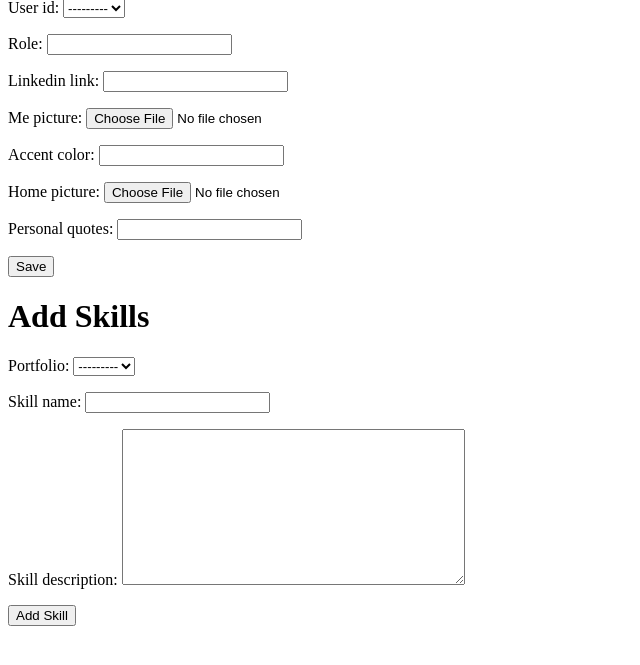
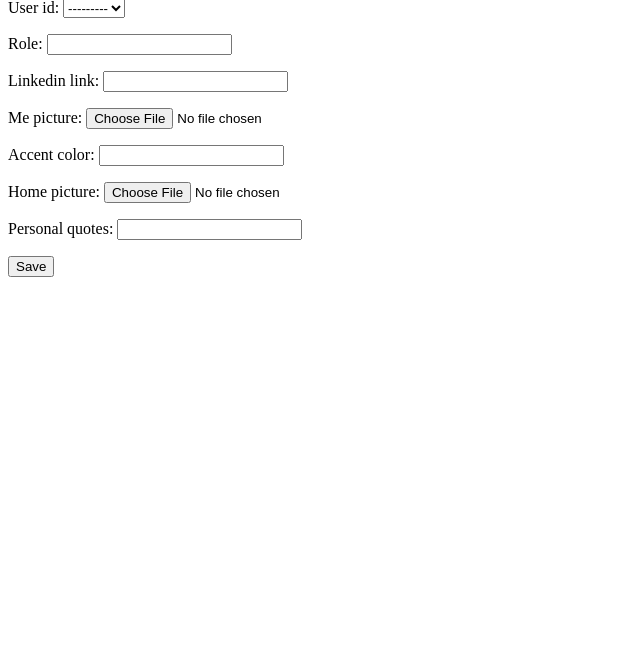
Before and after one commit to alinelmuller/dev-portfolio, a Django app: page /cms/ in a window 1280 px wide. Shown: the part 81-746 px from the top of the page, without its empty margins (0-640 px from the left). Run offline with Django 5.2, Linux system fonts and the light colour scheme; data that the repository does not hold is empty.

Commit message:
create portfolio saving some data but still need skills

```diff
--- a/main_app/templates/cms/index.html
+++ b/main_app/templates/cms/index.html
@@ -11,11 +11,11 @@
         <button type="submit">Save</button>
     </form>
 
-    <h1>Add Skills</h1>
+    <!-- <h1>Add Skills</h1>
     <form method="post" enctype="multipart/form-data">
         {% csrf_token %}
         {{ skills_form.as_p }}
         <button type="submit">Add Skill</button>
-    </form>
+    </form> -->
 </body>
 </html>
--- a/main_app/urls.py
+++ b/main_app/urls.py
@@ -4,7 +4,7 @@ from . import views
 urlpatterns = [
     path('', views.home, name='home'),
     path('about/', views.about, name='about'),
-    path('portfolios/', views.portfolio_index, name='portfolios'),
+    path('portfolios/', views.portfolio_index, name='portfolio_index'),
     path('cms/', views.create_portfolio, name='create_portfolio'),
     path('users/login/', views.login_user, name='login_user'),
     path('users/register/', views.register_user, name='register_user'),
--- a/main_app/views.py
+++ b/main_app/views.py
@@ -6,21 +6,14 @@ from django.contrib.auth.forms import UserCreationForm, AuthenticationForm
 from .models import Portfolio, Skills, User
 from .forms import PortfolioForm, SkillsForm, UserForm
 
-# Define the home view function
+
 def home(request):
-    # Send a simple HTML response
     return HttpResponse('<h1>Hello ᓚᘏᗢ</h1>')
 
-# Define the about view function
 def about(request):
     return render(request, 'about.html')
 
-
-#---------------------------------------------------------------#
-
-
 def portfolio_index(request):
-    # Render the portfolios/index.html template with the portfolios data
     portfolios = Portfolio.objects.all()
     return render(request, 'portfolios/index.html', {'portfolios': portfolios})
 
@@ -33,7 +26,7 @@ def create_portfolio(request):
             skill = skills_form.save(commit=False)
             skill.portfolio = portfolio
             skill.save()
-            return redirect('portfolio_list')  # Change 'portfolio_list' to your desired redirect URL
+            return redirect('portfolio_list')
     else:
         portfolio_form = PortfolioForm()
         skills_form = SkillsForm()
@@ -72,7 +65,7 @@ def login_user(request):
             user = authenticate(username=username, password=password)
             if user is not None:
                 login(request, user)
-                return redirect('home')
+                return redirect('create_portfolio')
     else:
         form = AuthenticationForm()
     return render(request, 'users/login.html', {'form': form})
@@ -80,5 +73,3 @@ def login_user(request):
 def logout_user(request):
     logout(request)
     return redirect('home')
-
-#---------------------------------------------------------------#
```
